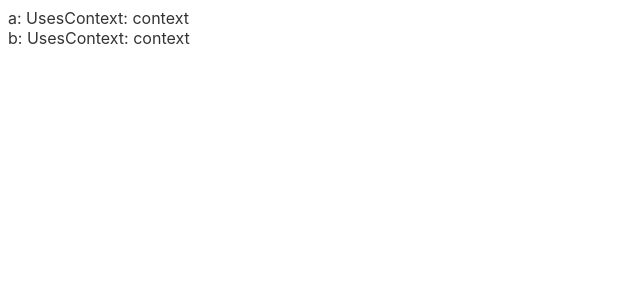
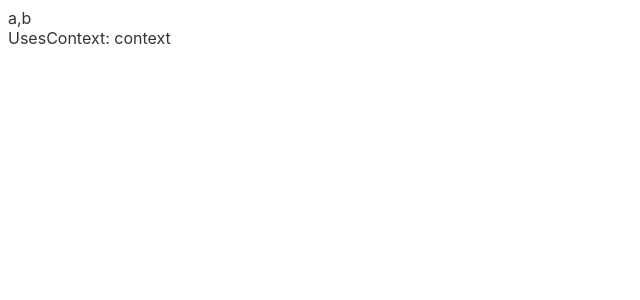
Before and after one commit to TylerRick/repro_getContext_from_comp_inside_each, a Svelte app: page / in a window 1280 px wide. Shown: the top 300 px of the page, without its empty margins (0-640 px from the left). Built offline with nearby package versions, Linux system fonts and the light colour scheme.

Commit message:
Prove that the error goes away if we take away the {#each} loop

```diff
--- a/src/App.svelte
+++ b/src/App.svelte
@@ -10,10 +10,6 @@ import { UsesContext } from "my-new-component";
 </script>
 
 <FieldArray let:names>
-  {#each names as name, i}
-    <div>
-      {name}:
-      <UsesContext />
-    </div>
-  {/each}
+  <div>{names}</div>
+  <UsesContext />
 </FieldArray>
```
Also changed, not shown: public/build/bundle.js.
